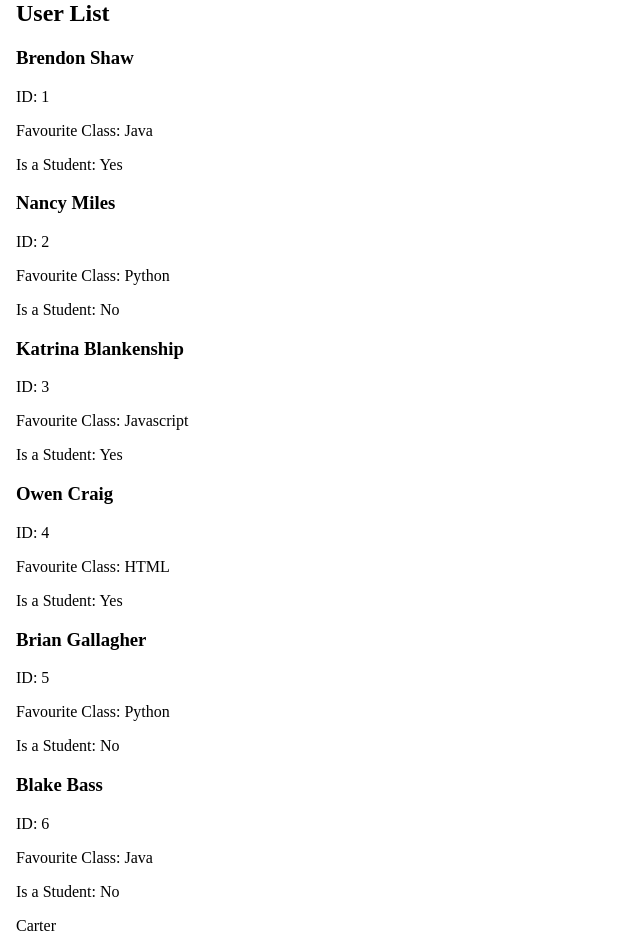
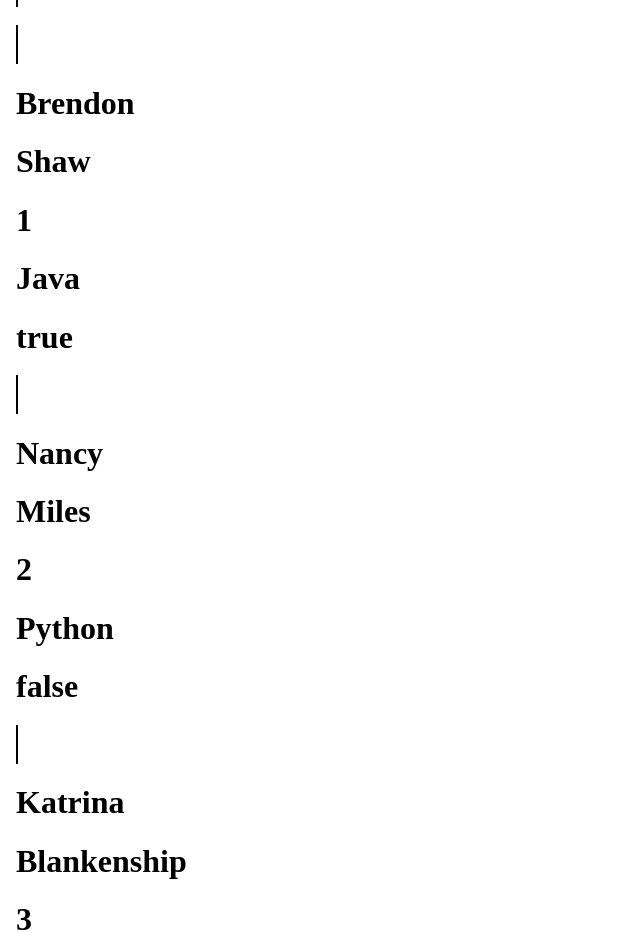
Before and after one commit to LoreOnDough/Carter_Laurendeau_Learning_Angular, an Angular app: page / in a window 1280 px wide. Shown: the part 20-953 px from the top of the page, without its empty margins (0-640 px from the left). Built offline with nearby package versions, Linux system fonts and the light colour scheme.

Commit message:
added OnInit

```diff
--- a/src/app/app.html
+++ b/src/app/app.html
@@ -1,23 +1,8 @@
 <html>
     <body>
       <div class="container">
-        <h2>User List</h2>
-        <div *ngFor="let user of userList" class="user-card">
-          <h3>{{ user.firstName }} {{ user.lastName }}</h3>
-          <p>ID: {{ user.id }}</p>
-          <p>Favourite Class: {{ user.favouriteClass }}</p>
-          <p>Is a Student: {{ user.isStudent ? 'Yes' : 'No' }}</p>
-        </div>
-        <div [ngSwitch]="selectedOption">
-          <div *ngSwitchCase="'name'">
-            {{name}}
-          </div>
-          <div *ngSwitchCase="'age'">
-            {{age}}
-          </div>
-        </div>
-        <button (click)="selectedOption = 'name'">Show Creator Name</button>
-        <button (click)="selectedOption = 'age'">Show Creator Age</button>
+        <app-student-list-item></app-student-list-item>
+        <app-student-list></app-student-list>
       </div>
     </body>
 </html>
--- a/src/app/app.ts
+++ b/src/app/app.ts
@@ -1,7 +1,11 @@
-import { Component, signal } from '@angular/core';
+import {Component, OnInit, signal} from '@angular/core';
 import { RouterOutlet } from '@angular/router';
 import {User} from './models/user';
 import {NgForOf, NgSwitch, NgSwitchCase} from '@angular/common';
+import {StudentList} from './student-list/student-list';
+import {StudentListItem} from './student-list-item/studend-list-item';
+import {StudentService} from './student-service';
+import {Observable} from 'rxjs';
 
 @Component({
   selector: 'app-root',
@@ -9,21 +13,18 @@
   imports: [
     NgForOf,
     NgSwitch,
-    NgSwitchCase
+    NgSwitchCase,
+    StudentList,
+    StudentListItem
   ],
   styleUrl: './app.css'
 })
-export class App {
-  protected readonly title = signal('Assignment1');
-  name = "Carter"
-  age = 19
-  selectedOption: string = 'name';
-  user1: User = {id:1, firstName: "Brendon", lastName:"Shaw", favouriteClass:"Java", isStudent: true};
-  user2: User = {id:2, firstName:"Nancy",lastName:"Miles",favouriteClass:"Python", isStudent: false};
-  user3: User = {id:3, firstName:"Katrina", lastName:"Blankenship", favouriteClass:"Javascript", isStudent: true};
-  user4: User = {id:4, firstName:"Owen", lastName:"Craig", favouriteClass:"HTML", isStudent: true};
-  user5: User = {id:5, firstName:"Brian", lastName:"Gallagher", favouriteClass:"Python", isStudent: false};
-  user6: User = {id:6, firstName:"Blake", lastName:"Bass", favouriteClass:"Java", isStudent: false};
-  userList: User[] = [this.user1, this.user2, this.user3, this.user4, this.user5, this.user6];
-
+export class App implements OnInit{
+  protected readonly title = signal('Assignment4');
+  constructor(private studentService: StudentService) {
+  }
+  user: Observable<User | undefined> | undefined;
+  ngOnInit(){
+    this.user = this.studentService.getStudentById(0);
+  }
 }
```
